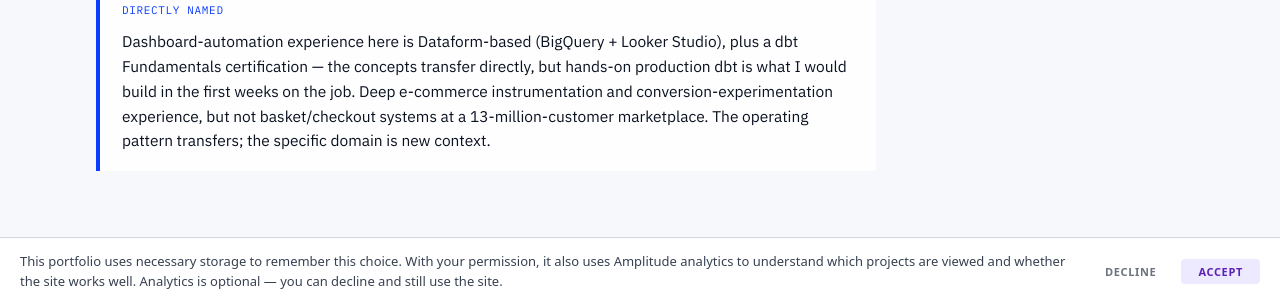
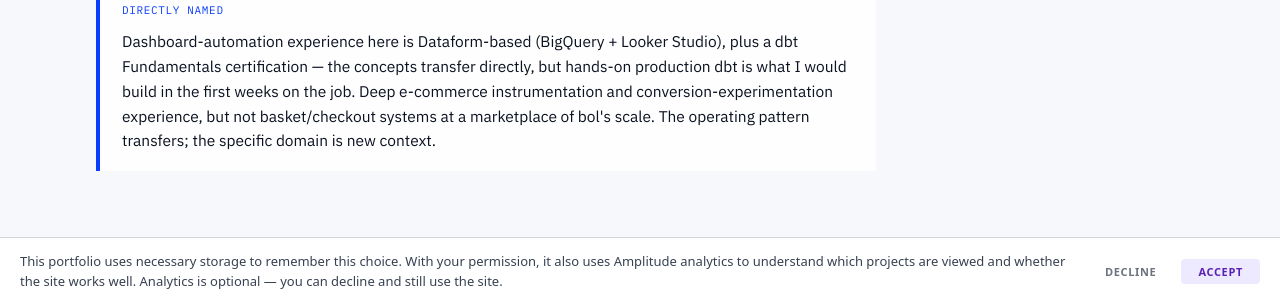
Before and after one commit to fredericlabadie/fredericlabadie.github.io, a Jekyll site: the page built from bol/about/index.html, in a window 1280 px wide and 900 px high, scrolled down 2580 px. Shown: the part 595-895 px from the top of the window. Built offline with Jekyll 4.4.1, drawn with Linux system fonts in a browser that asks for light colours.

Commit message:
fix(bol): remove unverified stat and retrofit language
Two over-assumptions caught in a copy audit:
- "13-million-customer marketplace" was an unverified customer-count
  claim about bol never confirmed by the recruiter thread or JD.
  Softened to "marketplace of bol's scale" on the homepage and about
  calibration cards.
- The sslp-enablement case's bol-fit blurb on the work index still
  called it an "OKR-dashboard" problem, a retrofit the case content
  never supports (it's a BI/Dataform reporting build, not OKR
  tracking) — already fixed elsewhere but missed here.

Co-Authored-By: Claude Sonnet 5 <noreply@anthropic.com>

```diff
--- a/bol/about/index.html
+++ b/bol/about/index.html
@@ -355,9 +355,9 @@ robots: "noindex, nofollow"
             &mdash; the concepts transfer directly, but hands-on production dbt
             is what I would build in the first weeks on the job. Deep
             e-commerce instrumentation and conversion-experimentation
-            experience, but not basket/checkout systems at a
-            13-million-customer marketplace. The operating pattern transfers;
-            the specific domain is new context.
+            experience, but not basket/checkout systems at a marketplace of
+            bol's scale. The operating pattern transfers; the specific domain
+            is new context.
           </div>
         </div>
       </div>
--- a/bol/index.html
+++ b/bol/index.html
@@ -185,7 +185,7 @@ robots: "noindex, nofollow"
             <div class="card-body">
               Deep e-commerce instrumentation and conversion-experimentation
               experience, but not specifically basket/checkout systems at a
-              13-million-customer marketplace. The operating pattern &mdash;
+              marketplace of bol's scale. The operating pattern &mdash;
               experiment design, discovery questioning, technical input to
               engineers &mdash; transfers; the specific domain is new context.
             </div>
--- a/bol/work/index.html
+++ b/bol/work/index.html
@@ -148,7 +148,7 @@ robots: "noindex, nofollow"
           </p>
           <p class="case-card-body">
             <strong>bol fit &middot;</strong> The
-            OKR-dashboard-that-survives-turnover problem, solved once already
+            dashboard-that-survives-turnover problem, solved once already
             &mdash; BigQuery, Dataform, Looker Studio, documented handoff.
           </p>
           <div class="tags">
```
